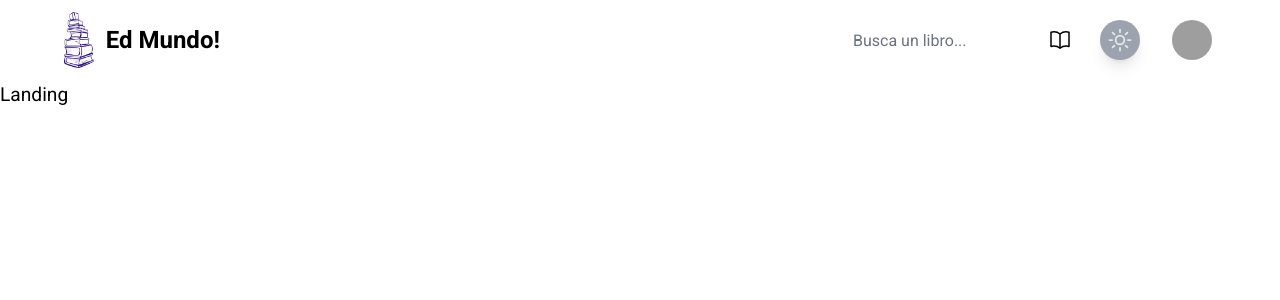
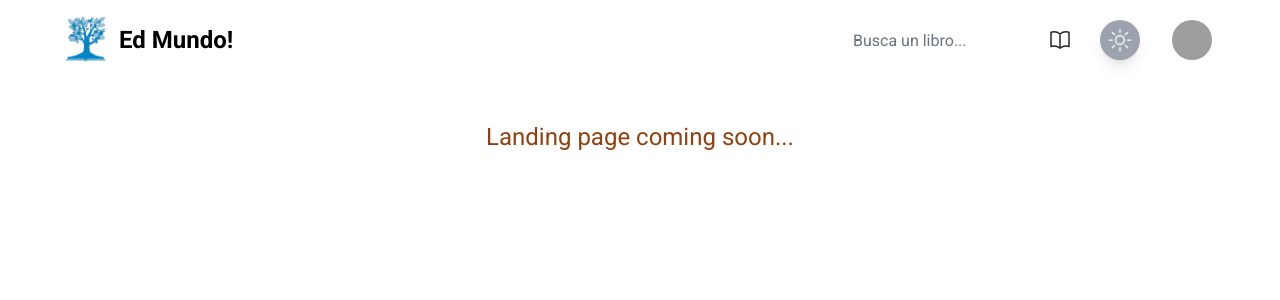
Before and after one commit to Spanioulis/app-book-released, a React (Vite) app: page /landing in a window 1280 px wide. Shown: the top 300 px of the page. Built offline with nearby package versions, Linux system fonts and the light colour scheme; no server answers; grey boxes are pictures that could not be loaded; what tailwindcss-bg-patterns would draw is missing.

Commit message:
Footer
Crea e implementa componente Footer
Cambia Logo

```diff
--- a/src/App.css
+++ b/src/App.css
@@ -24,11 +24,11 @@ body {
 body::-webkit-scrollbar {
   width: 10px;
   height: 8px;
-  background: #262626;
+  background: #171717;
 }
 
 body::-webkit-scrollbar-thumb {
-  background: #171717;
+  background: #262626;
   border-radius: 4px;
 }
 
--- a/src/App.jsx
+++ b/src/App.jsx
@@ -26,7 +26,7 @@ function App() {
 
     return (
         <>
-            <div className="container-app pattern-size-2 pattern-dots pattern-bg-gray-100 pattern-gray-200 pattern-opacity-100 dark:pattern-cross dark:pattern-size-4 dark:pattern-stone-800 dark:pattern-bg-stone-900 min-h-screen text-black dark:text-gray-300">
+            <div className="container-app pattern-size-2 pattern-dots pattern-bg-gray-200 pattern-gray-300 pattern-opacity-100 dark:pattern-cross dark:pattern-size-4 dark:pattern-stone-800 dark:pattern-bg-stone-900 min-h-screen text-black dark:text-gray-300">
                 <Navbar />
                 <Routes>
                     <Route path="/" element={<ProtectedRoute />}>
--- a/src/components/Footer.jsx
+++ b/src/components/Footer.jsx
@@ -1,13 +1,9 @@
-import React from 'react';
-
 const Footer = () => {
     return (
-        <footer className="footer footer-center p-10 bg-base-200 text-base-content rounded">
+        <footer className="footer footer-center p-10 text-base-content dark:text-gray-400 rounded">
             <div className="grid grid-flow-col gap-4">
-                <a className="link link-hover">About us</a>
-                <a className="link link-hover">Contact</a>
-                <a className="link link-hover">Jobs</a>
-                <a className="link link-hover">Press kit</a>
+                <a className="link link-hover">¿Por qué Ed Mundo?</a>
+                <a className="link link-hover">Contacto</a>
             </div>
             <div>
                 <div className="grid grid-flow-col gap-4">
--- a/src/components/Navbar.jsx
+++ b/src/components/Navbar.jsx
@@ -3,7 +3,7 @@ import { Link, NavLink, useNavigate } from 'react-router-dom';
 import { UserContext } from '../context/UserProvider';
 import SearchInput from './SearchInput';
 import useDarkTheme from './useDarkTheme';
-import logo from '../assets/book-stack.png';
+import logo from '../assets/book-tree.png';
 
 const Navbar = () => {
     const { user, signOutUser } = useContext(UserContext);
@@ -45,7 +45,7 @@ const Navbar = () => {
                                 viewBox="0 0 24 24"
                                 strokeWidth={1.5}
                                 stroke="currentColor"
-                                className="w-6 h-6 ml-3 hover:w-7 hover:h-7 hover:ml-2 hover:text-amber-600"
+                                className="w-6 h-6 ml-3 hover:w-7 hover:h-7 hover:ml-2 hover:text-amber-600 text-zinc-800 dark:text-gray-400"
                             >
                                 <path
                                     strokeLinecap="round"
--- a/src/routes/Home.jsx
+++ b/src/routes/Home.jsx
@@ -6,6 +6,7 @@ import { useBooks } from '../hooks/useBooks';
 import '../styles/loading.css';
 import image from '../assets/leather-bound-book-open-on-table.jpg';
 import Modal from '../components/ReserveModal';
+import Footer from '../components/Footer';
 
 const Home = () => {
     const { user } = useContext(UserContext);
@@ -46,6 +47,7 @@ const Home = () => {
                 </h1>
                 <CardsHome />
                 <Modal />
+                <Footer />
             </div>
         </div>
     );
--- a/src/routes/Landing.jsx
+++ b/src/routes/Landing.jsx
@@ -1,7 +1,9 @@
 import React from 'react';
 
 const Landing = () => {
-    return <h1>Landing</h1>;
+    return (
+        <h1 className="text-center text-2xl my-10 text-amber-800">Landing page coming soon...</h1>
+    );
 };
 
 export default Landing;
--- a/src/routes/Search.jsx
+++ b/src/routes/Search.jsx
@@ -30,7 +30,7 @@ const Search = () => {
     // console.log('searchList', searchList);
 
     useEffect(() => {
-        console.log('useEffect');
+        // console.log('useEffect');
         getBooks();
     }, []);
 
```
Also changed, not shown: src/assets/book-tree.png (added).
